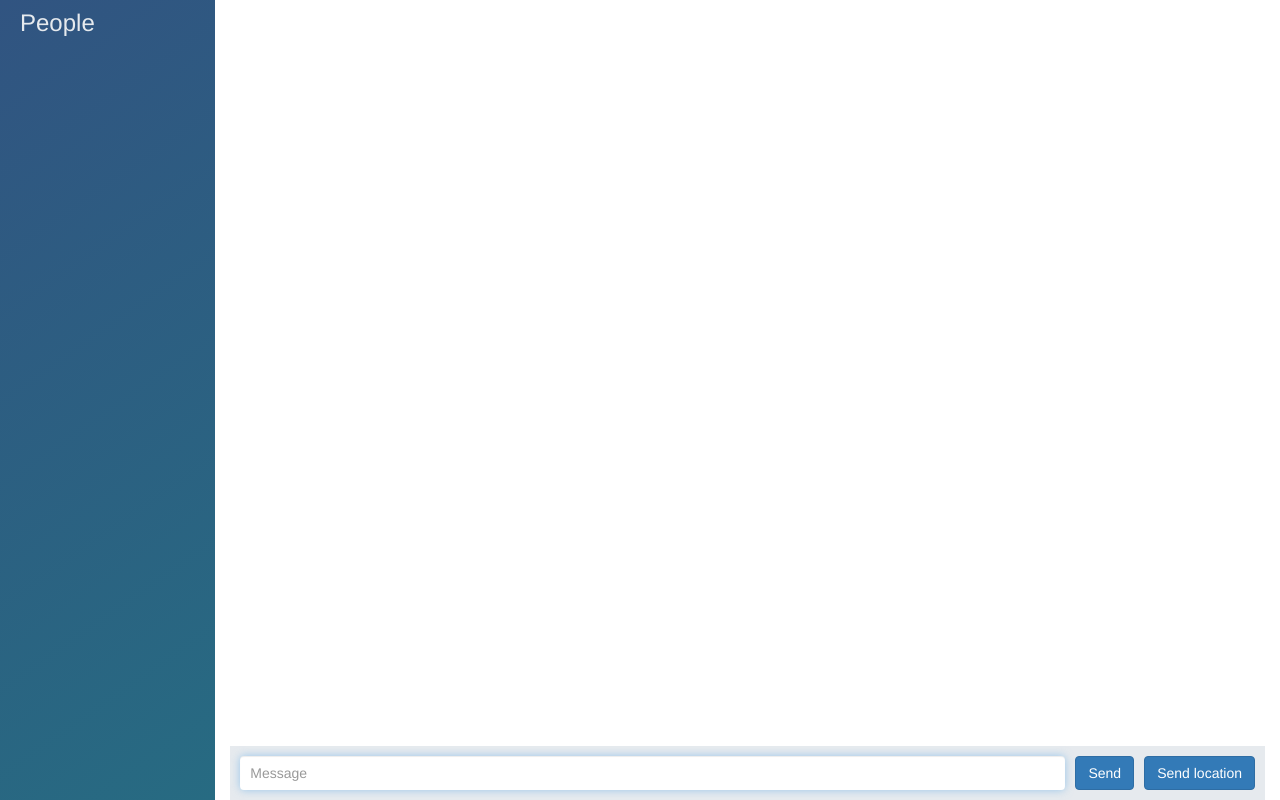
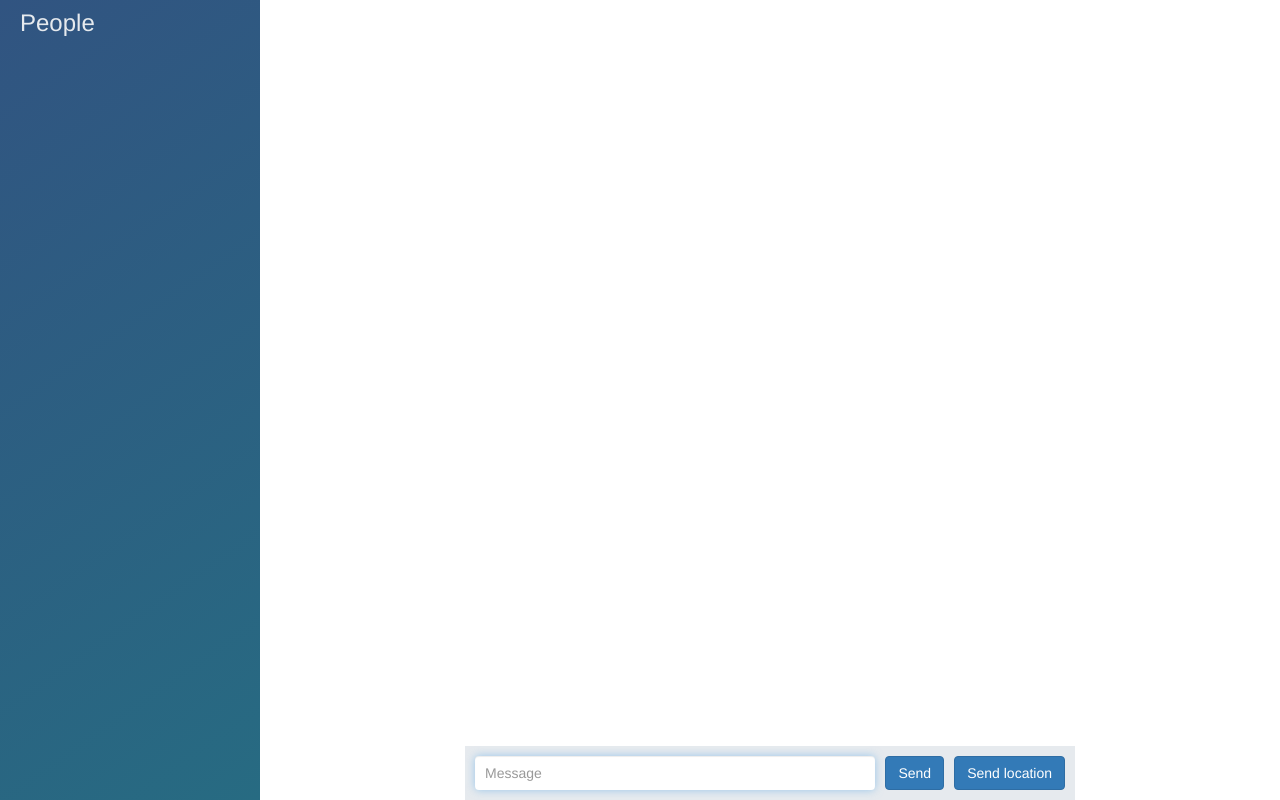
Before and after one commit to Enkri/node-chat-app, a website: page public/index.html in a window 1280 px wide. Drawn offline with nearby package versions, Linux system fonts and the light colour scheme; no server answers.

Commit message:
Add bootstrap

```diff
--- a/public/index.html
+++ b/public/index.html
@@ -17,7 +17,7 @@
     <div id="users"></div>
   </div>
 
-  <div class="chat__main container col-lg-12">
+  <div class="chat__main container col-xs-6">
     <ol id="messages" class="chat__messages"></ol>
     <div id="alert"> </div>
     <div class="chat__footer">
```
